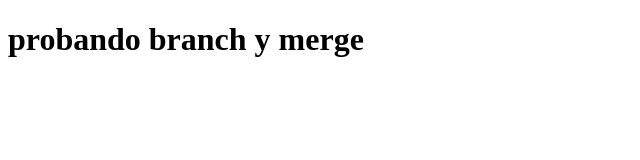
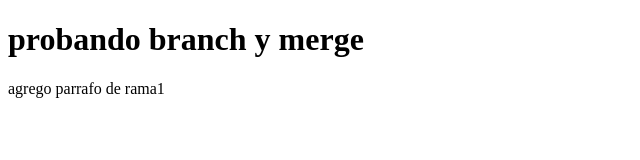
Before and after one commit to PostHoc22/probando-branch-y-merge, a plain HTML site: page index.html in a window 1280 px wide. Shown: the whole page, without its empty margins (0-640 px from the left). Drawn offline with Linux system fonts and the light colour scheme.

Commit message:
parrafo en rama1

```diff
--- a/index.html
+++ b/index.html
@@ -8,5 +8,6 @@
 </head>
 <body>
     <h1>probando branch y merge</h1>
+    <p>agrego parrafo de rama1</p>
 </body>
 </html>
```
